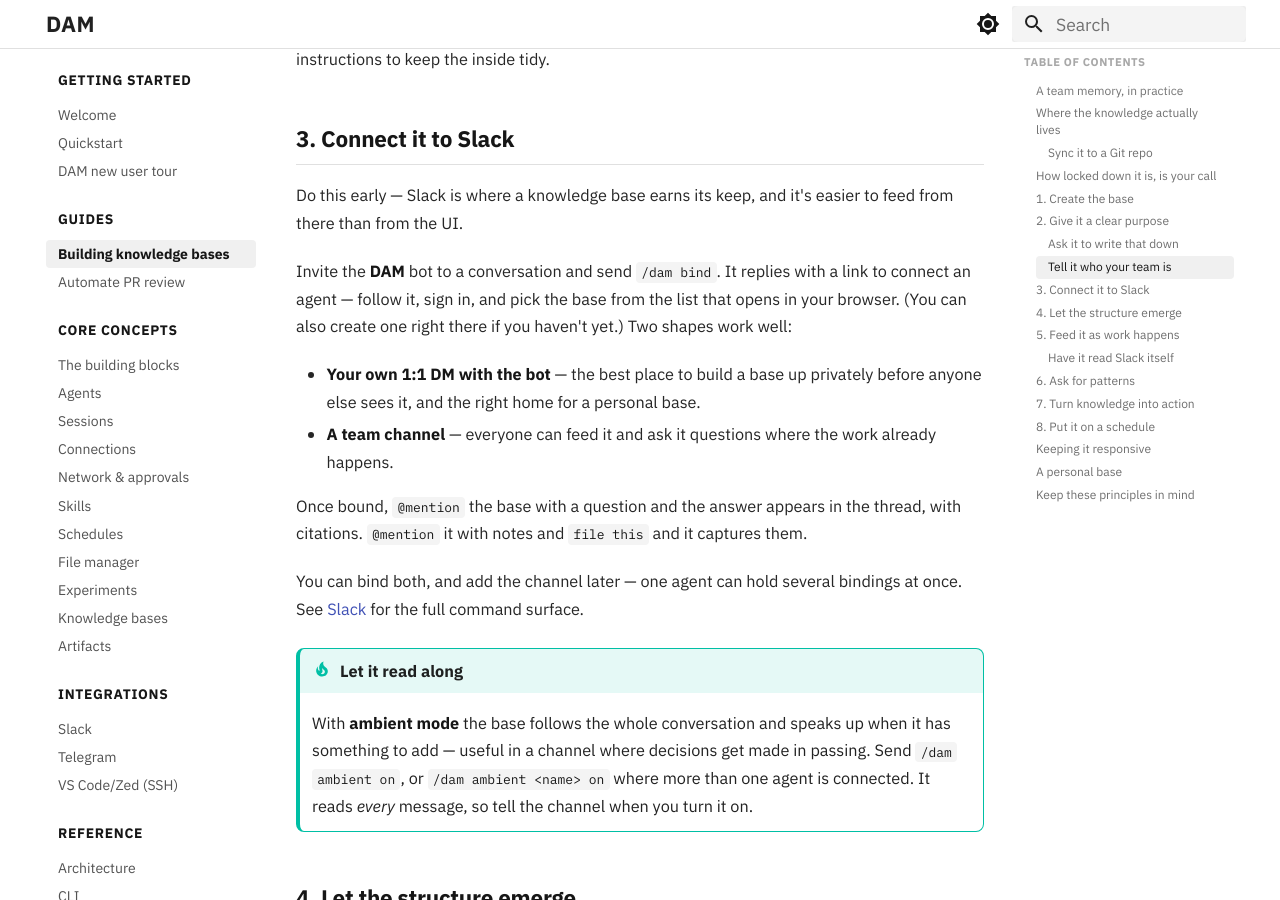
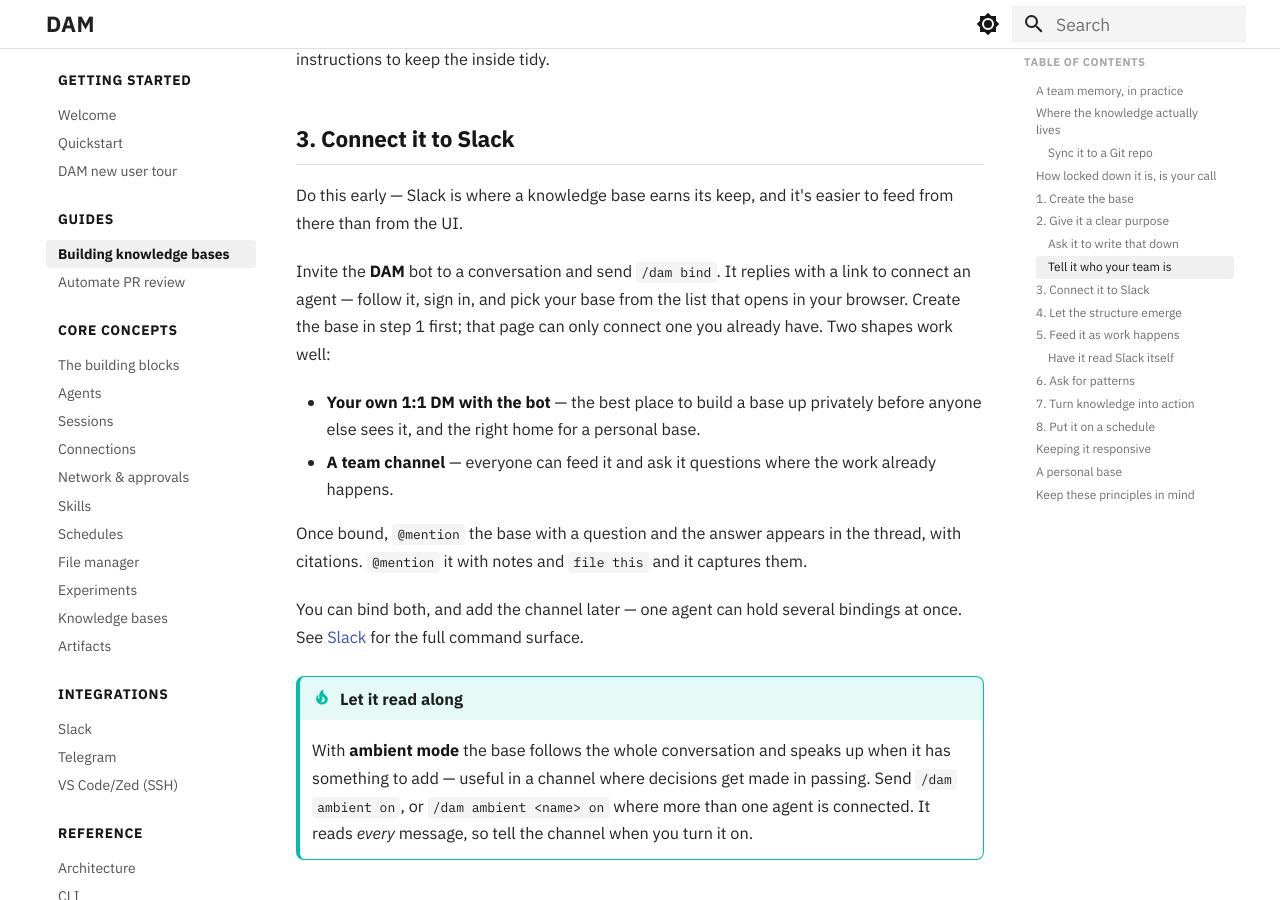
Before and after one commit to dam-agents/docs, an MkDocs documentation site: the page built from docs/guides/building-knowledge-bases.md, in a window 1280 px wide and 900 px high, scrolled down 6601 px. Built offline with MkDocs 1.6.1 and Material for MkDocs 9.7.7, drawn with Linux system fonts in a browser that asks for light colours.

Commit message:
docs: correct the /dam bind inline-create claim (1 correction) (#90)
* docs: correct the /dam bind inline-create claim on the knowledge base guide

The guide told readers they could create a knowledge base from the page
`/dam bind` links to. That page's create form builds a plain coding agent:
`slack-bind-view.tsx:125` renders `CreateAgentInline`, which submits
`buildCreateAgentInput` (`agents/lib/create-agent-input.ts:24-35`) — no
`kind`, no `kbTemplateId`, and it never calls the knowledge-base endpoint
that `knowledge-bases/api/mutations.ts:17-30` wires up. Verified at v0.2.15.

The pick list itself is fine — `useInlineAgentCreate` reads the unfiltered
`useAgentsList()`, so an existing base does appear there.

Assisted-by: Claude Fable 5 <noreply@anthropic.com>

* docs: reword the /dam bind create-form caveat without naming coding agents

The correction is right — the inline form on the bind page submits
buildCreateAgentInput with no kbTemplateId and never calls the knowledge
base endpoint (create-agent-inline.tsx, agents/lib/create-agent-input.ts
at v0.2.15) — but stating it by naming the wrong product introduced an
unrelated concept into a knowledge base guide. Say what the reader needs
instead: create the base in step 1, that page only connects an existing
one.

Assisted-by: Claude Opus 5 <noreply@anthropic.com>

```diff
--- a/docs/guides/building-knowledge-bases.md
+++ b/docs/guides/building-knowledge-bases.md
@@ -201,8 +201,8 @@ Do this early — Slack is where a knowledge base earns its keep, and it's easie
 than from the UI.
 
 Invite the **DAM** bot to a conversation and send **`/dam bind`**. It replies with a link to connect an
-agent — follow it, sign in, and pick the base from the list that opens in your browser. (You can also
-create one right there if you haven't yet.) Two shapes work well:
+agent — follow it, sign in, and pick your base from the list that opens in your browser. Create the base
+in step 1 first; that page can only connect one you already have. Two shapes work well:
 
 - **Your own 1:1 DM with the bot** — the best place to build a base up privately before anyone else
   sees it, and the right home for a personal base.
```
